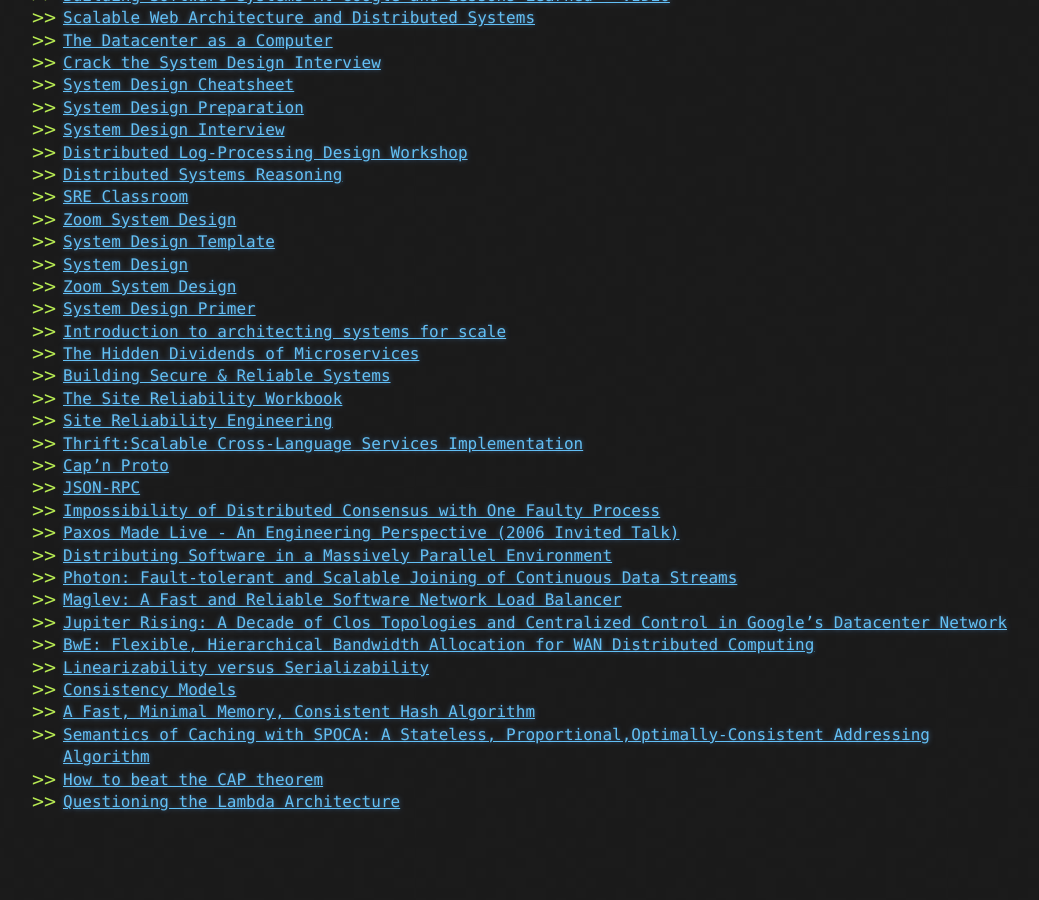
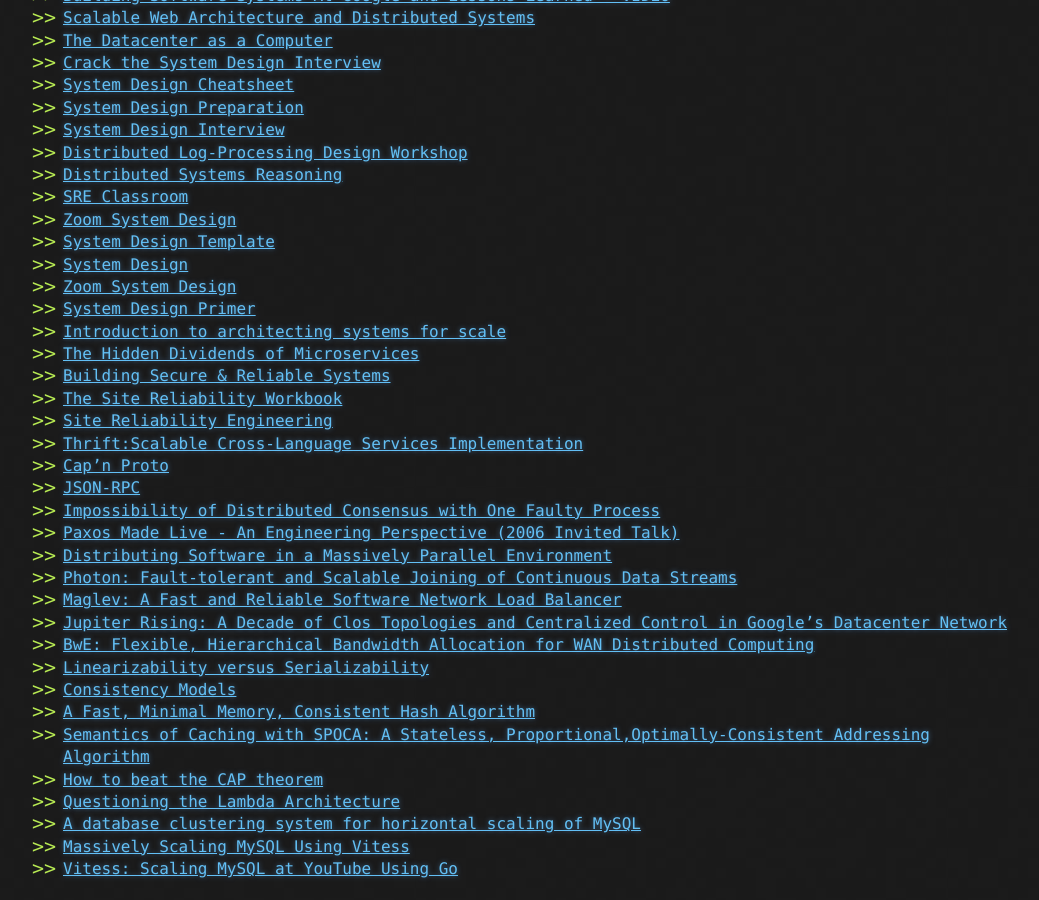
Before and after one commit to goodHunter27/serhatgiydiren.github.io, a Jekyll site: the page built from _posts/2020-01-20-helpful-resources-for-system-design-interviews.md, in a window 1280 px wide and 900 px high, scrolled down 1641 px. Shown: the whole window, without its empty margins (117-1156 px from the left). Built offline with Jekyll 4.4.1, drawn with Linux system fonts in a browser that asks for light colours; before the commit the page ends 2474 px from its top, so only the background shows below that.

Commit message:
Update 2020-01-20-helpful-resources-for-system-design-interviews.md

```diff
--- a/_posts/2020-01-20-helpful-resources-for-system-design-interviews.md
+++ b/_posts/2020-01-20-helpful-resources-for-system-design-interviews.md
@@ -100,3 +100,6 @@
 * [Semantics of Caching with SPOCA: A Stateless, Proportional,Optimally-Consistent Addressing Algorithm](https://www.usenix.org/legacy/event/atc11/tech/final_files/Chawla.pdf){:target="_blank"}
 * [How to beat the CAP theorem](http://nathanmarz.com/blog/how-to-beat-the-cap-theorem.html){:target="_blank"}
 * [Questioning the Lambda Architecture](https://www.oreilly.com/radar/questioning-the-lambda-architecture){:target="_blank"}
+* [A database clustering system for horizontal scaling of MySQL](https://vitess.io/){:target="_blank"}
+* [Massively Scaling MySQL Using Vitess](https://www.infoq.com/presentations/vitess/){:target="_blank"}
+* [Vitess: Scaling MySQL at YouTube Using Go](https://www.usenix.org/conference/lisa12/vitess-scaling-mysql-youtube-using-go){:target="_blank"}
```
